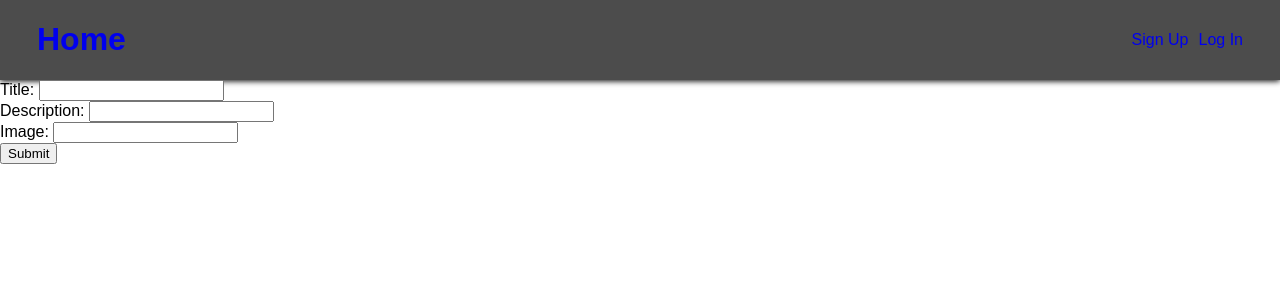
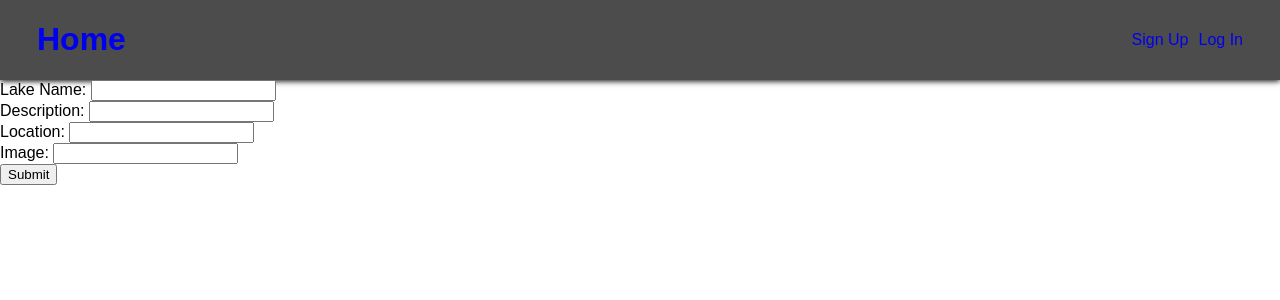
Before and after one commit to MikeNewm32/fish-finder, a React (Create React App) app in the folder client/: page /user/1/edit_fishing_spots/1 in a window 1280 px wide. Shown: the top 300 px of the page. Built offline with nearby package versions, Linux system fonts and the light colour scheme; no server answers.

Commit message:
Full CRUD, zero sleep

```diff
--- a/client/src/components/EditFishingSpot.js
+++ b/client/src/components/EditFishingSpot.js
@@ -1,7 +1,7 @@
 
 import React, { Component } from 'react';
 import axios from 'axios';
-import { Link } from 'react-router-dom';
+import { Link, Redirect } from 'react-router-dom';
 import styled from 'styled-components'
 
 
@@ -26,22 +26,23 @@ class EditFishingSpot extends Component {
         super();
         this.state = {
             fishing_spot: {
-            title: '',
-            description: '',
-            image: ''
-            }
+                title: '',
+                description: '',
+                image: ''
+            },
+            redirect: false
         }
     }
 
     componentWillMount() {
-        const userId = this.props.match.params.userId
-        this._fetchFishingSpot(userId)
+        const userId = this.props.match.params.userId;
+        const fishingId = this.props.match.params.fishingSpotId;
+        this._fetchFishingSpot(userId, fishingId)
     }
 
-    _fetchFishingSpot = async (userId) => {
-        const id = this.props.match.params.fishingSpotId
+    _fetchFishingSpot = async (userId, fishingId) => {
         try {
-            const res = await axios.get(`/api/users/${userId}/fishing_spots/${id}`);
+            const res = await axios.get(`/api/users/${userId}/fishing_spots/${fishingId}`);
             console.log(res.data)
             await this.setState({fishing_spot: res.data});
             return res.data;
@@ -60,22 +61,22 @@ class EditFishingSpot extends Component {
     _editFishingSpot = (e) => {
         e.preventDefault();
         const userId = this.props.match.params.userId
-        const id = this.props.match.params.fishingSpotId
+        const fishingId = this.props.match.params.fishingSpotId
         const payload = this.state.fishing_spot
+        payload.user_id = userId;
         try {
-            const res = axios.put(`/api/users/${userId}/edit_fishing_spots/${id}`, payload)
+            const res = axios.put(`/api/users/${userId}/fishing_spots/${fishingId}`, payload)
         } catch (err) {
             console.log(err)
         }
     }
 
     render() {
-        const id = this.state.fishing_spot.id
         return (
             <div>
-                <form>
+                <form onSubmit={this._editFishingSpot}>
                     <div>
-                        <label htmlFor="title">Title: </label>
+                        <label htmlFor="title">Lake Name: </label>
                         <input onChange={this._handleChange} type="text" name="title" value={this.state.fishing_spot.title} />
                     </div>
                     <div>
@@ -83,10 +84,14 @@ class EditFishingSpot extends Component {
                         <input onChange={this._handleChange} type="text" name="description" value={this.state.fishing_spot.description} />
                     </div>
                     <div>
+                        <label htmlFor="location">Location: </label>
+                        <input onChange={this._handleChange} type="text" name="location" value={this.state.fishing_spot.location} />
+                    </div>
+                    <div>
                         <label htmlFor="image">Image: </label>
                         <input onChange={this._handleChange} type="text" name="image" value={this.state.fishing_spot.image} />
                     </div>
-                    <button onClick={this._editFishingSpot}>Submit</button>
+                    <button>Submit</button>
                 </form>
                 <br />
             </div>
```
Also changed, not shown: 1 other file (tests, documents, lock files or other folders).
